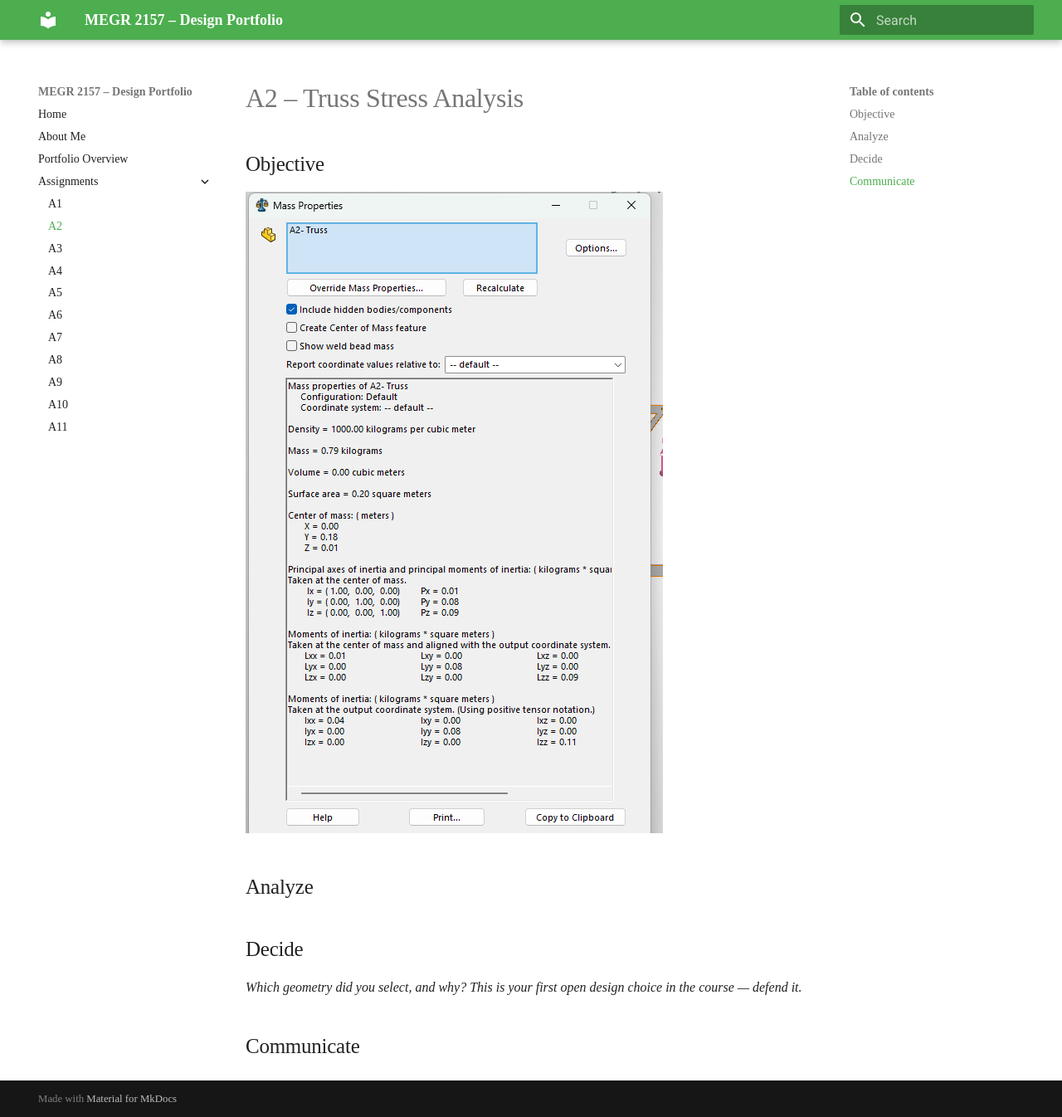
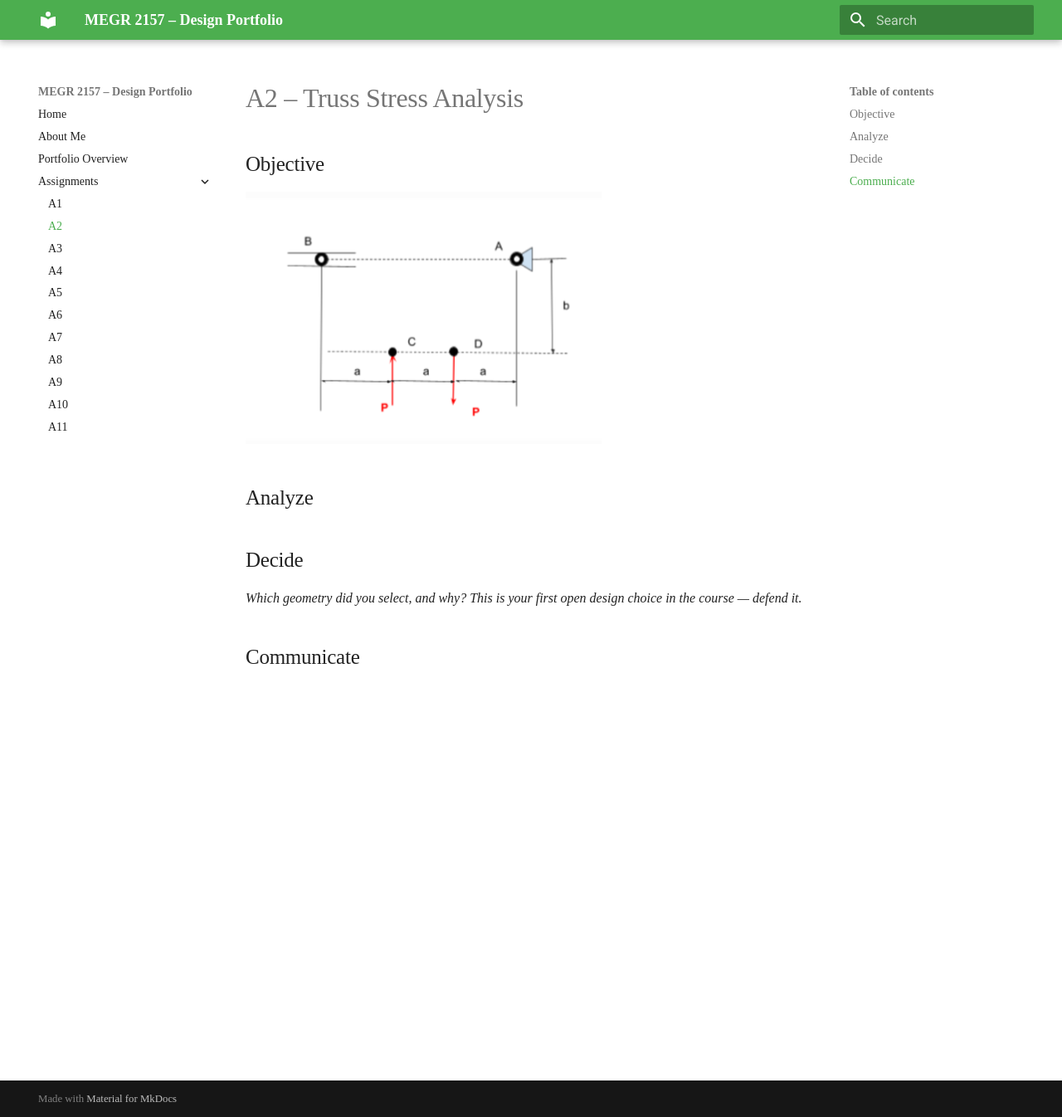
Before and after one commit to carandapz/design-projects-portfolio, an MkDocs documentation site: the page built from docs/assignments/A02/index.md, in a window 1280 px wide and 1346 px high. Shown: the whole window at 83% size. Built offline with MkDocs 1.6.1 and Material for MkDocs 9.7.7, drawn with Linux system fonts in a browser that asks for light colours.

Commit message:
Update index.md

```diff
--- a/docs/assignments/A02/index.md
+++ b/docs/assignments/A02/index.md
@@ -1,7 +1,7 @@
 # A2 – Truss Stress Analysis
 
 ## Objective
-![parameters](massandproperties.png)
+![parameters](originaldesign.png)
 
 ## Analyze
 
```
